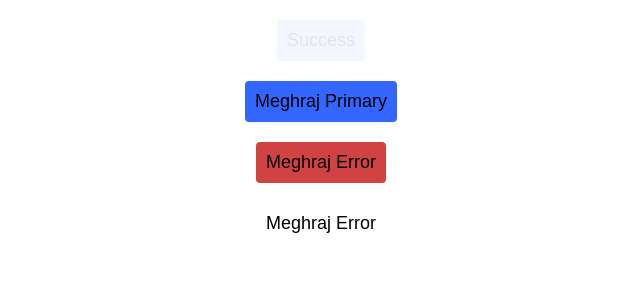
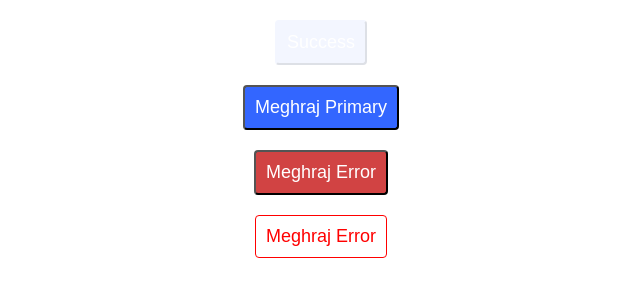
Before and after one commit to handsome-me/DashinglyUI, a React (Create React App) app: page / in a window 1280 px wide. Shown: the top 300 px of the page, without its empty margins (319-959 px from the left). Built offline with nearby package versions, Linux system fonts and the light colour scheme.

Commit message:
border and textColor props and style implemented

```diff
--- a/src/App.tsx
+++ b/src/App.tsx
@@ -21,7 +21,7 @@ function App() {
       </Button>
       <br></br>
       <br></br>
-      <Button variant='normal' size="Large">
+      <Button variant='normal' textColor='red' border='0.5px solid red' size="Large">
         Meghraj Error
       </Button>
     </div>
--- a/src/Button/Button.tsx
+++ b/src/Button/Button.tsx
@@ -24,8 +24,8 @@ const Theme:any={
         normal:"white",
         light:"snow",
         dark:"#d5d5d5"
-    }
-
+    },
+   color:"white"
 
 }
 
@@ -97,13 +97,15 @@ const Theme:any={
     return radius[size]
  }
 
-const styledButton=(size:sizes,variant:any,disabled:boolean)=>{
+const styledButton=(size:sizes,variant:any,disabled:boolean,border?:string,textColor?:string)=>{
+    textColor=textColor || Theme['color'];
 
     return css({
         ...getButtonSize(size),
        display:'inline-flex',
        padding:"10px",
-       border:"none",
+       border:border,
+       color:textColor,
        borderRadius:getBorderRadius(size),
        transition:'box-shadow 70ms ease-in-out;',
     /**position is set relate bcz if user want to make thier content absolute and align inside button */
@@ -121,6 +123,7 @@ const styledButton=(size:sizes,variant:any,disabled:boolean)=>{
       "&:focus":{
         boxShadow:'0 0 0 2px #d6e0ff'
       },
+
 
       ":disabled":{
         filter: "opacity(30%)",
@@ -167,14 +170,16 @@ interface props{
     size:any,
     children:any,
     variant:string,
-    disabled?:boolean
+    disabled?:boolean,
+    border?:string,
+    textColor?:string
 }
 const Button = (props:props) => {
 
-   const { disabled=false}=props;
+   const { disabled=false,border,textColor}=props;
    console.log("dis",disabled)
     return (
-        <button disabled={disabled} className={styledButton(props.size,props.variant,disabled)}>
+        <button disabled={disabled} className={styledButton(props.size,props.variant,disabled,border,textColor)}>
             {props.children}
         </button>
     );
```
